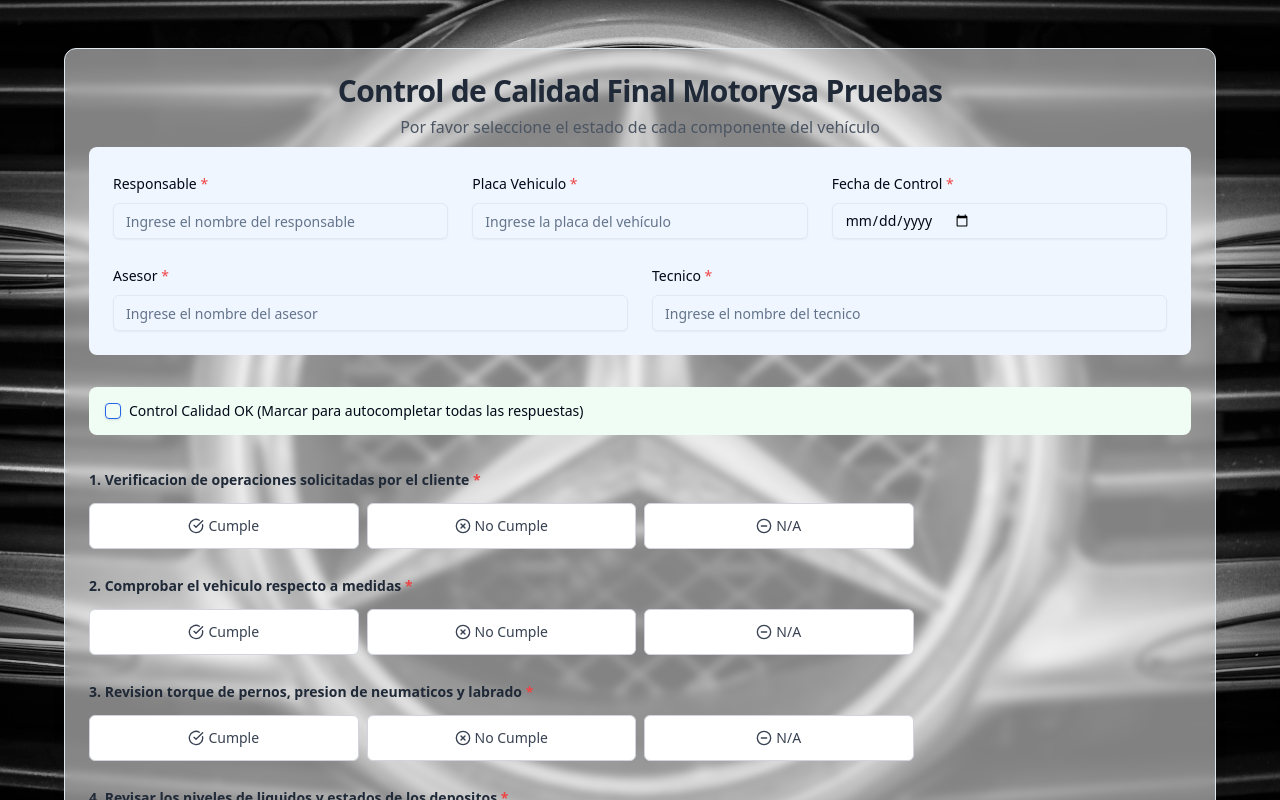
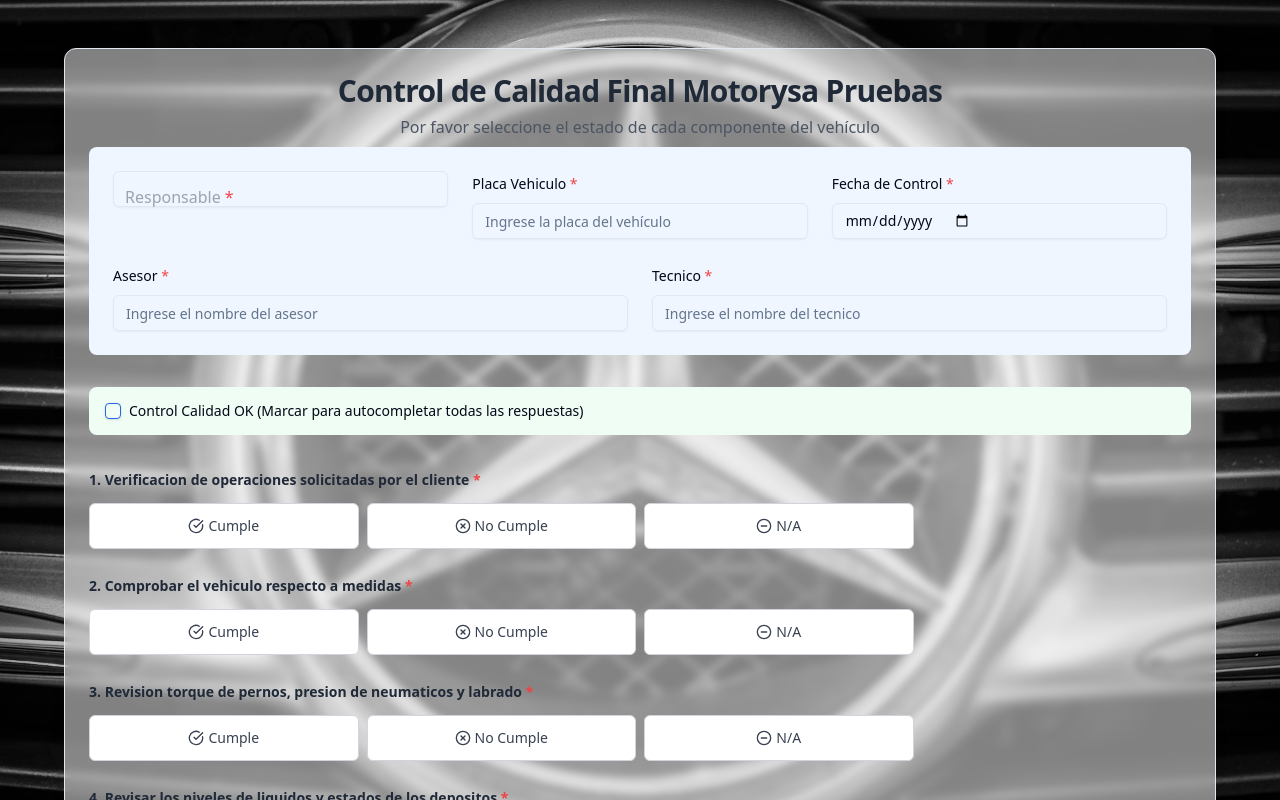
Before and after one commit to MoisesArias/formulario-inspeccion-calidad-final, a React (Vite) app: page / in a window 1280 px wide. Shown: the top 800 px of the page. Built offline with nearby package versions, Linux system fonts and the light colour scheme.

Commit message:
probando mejora visual

```diff
--- a/src/App.tsx
+++ b/src/App.tsx
@@ -485,8 +485,7 @@
                 {/* Primera fila */}
                 <div className="grid grid-cols-1 md:grid-cols-3 gap-6">
                   {/* Responsable */}
-                  <div ref={responsibleRef} className="space-y-2">
-                    <Label htmlFor="responsible">Responsable <span className="text-red-500">*</span></Label>
+                  <div ref={responsibleRef} className="relative">
                     <Input
                       id="responsible"
                       value={responsible}
@@ -494,10 +493,28 @@
                         setResponsible(e.target.value);
                         if (responsibleError) setResponsibleError(false);
                       }}
-                      placeholder="Ingrese el nombre del responsable"
-                      className={responsibleError ? "border-red-500" : ""}
+                      placeholder=" "
+                      className={`peer pt-6 pb-2 ${responsibleError ? "border-red-500" : ""}`}
                     />
-                    {responsibleError && <p className="text-red-500 text-sm">El nombre del responsable es requerido</p>}
+
+                    <Label
+                      htmlFor="responsible"
+                      className="absolute left-3 top-2 text-gray-500 text-sm transition-all
+                                peer-placeholder-shown:top-3.5
+                                peer-placeholder-shown:text-base
+                                peer-placeholder-shown:text-gray-400
+                                peer-focus:top-2
+                                peer-focus:text-sm
+                                peer-focus:text-blue-600"
+                    >
+                      Responsable <span className="text-red-500">*</span>
+                    </Label>
+
+                    {responsibleError && (
+                      <p className="text-red-500 text-sm mt-1">
+                        El nombre del responsable es requerido
+                      </p>
+                    )}
                   </div>
 
                   {/* Placa */}
```
